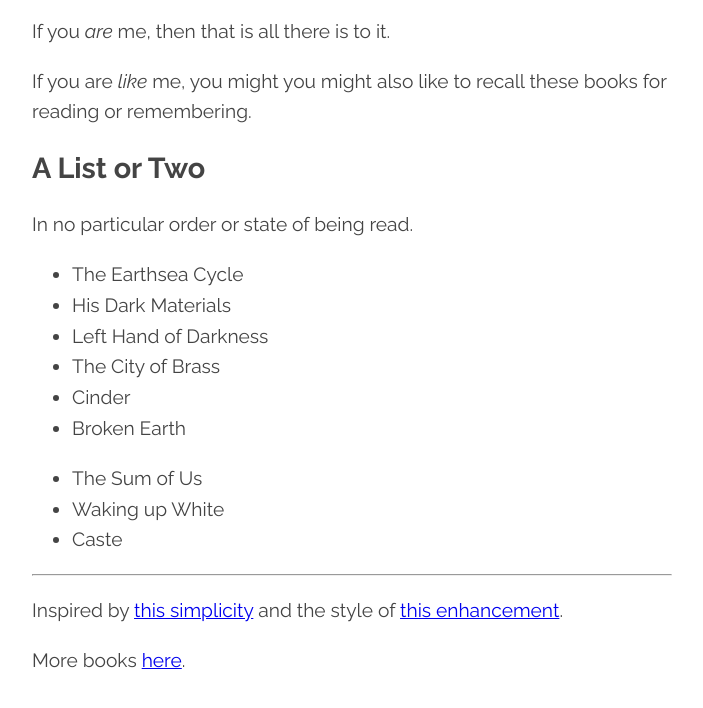
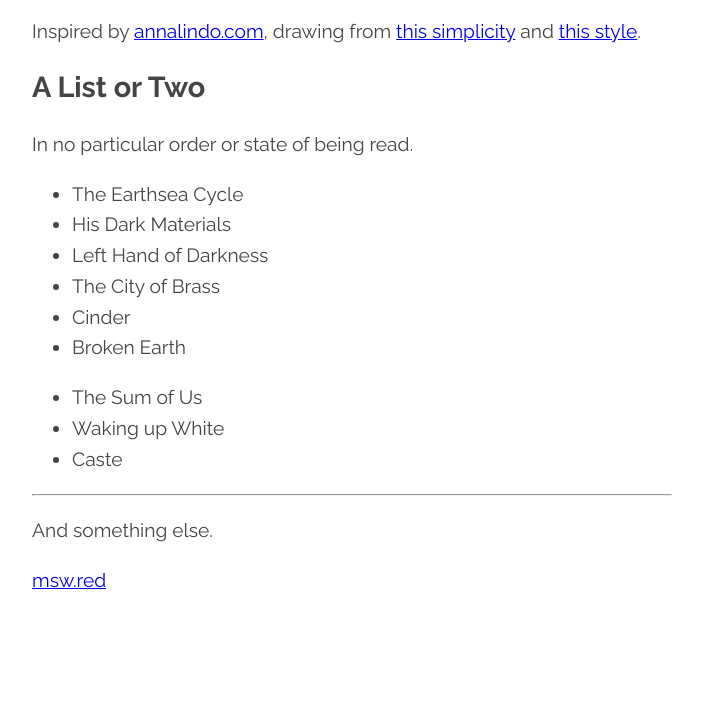
Before and after one commit to mstefanwalker/books, a plain HTML site: page index.html in a window 1280 px wide. Shown: the part 146-854 px from the top of the page, without its empty margins (288-991 px from the left). After the commit the page ends 800 px from the top, so only its background shows below. Drawn offline with Linux system fonts and the light colour scheme.

Commit message:
Make attributions prominent

```diff
--- a/index.html
+++ b/index.html
@@ -14,9 +14,7 @@
             <aside>A site for books I'd like to recall.</aside>
         </header>
 
-        <p>If you <em>are</em> me, then that is all there is to it.</p>
-
-        <p>If you are <em>like</em> me, you might you might also like to recall these books for reading or remembering.</p>
+        <p>Inspired by <a href="http://annalindo.com/">annalindo.com</a>, drawing from <a href="http://motherfuckingwebsite.com/">this simplicity</a> and <a href="http://bettermotherfuckingwebsite.com/">this style</a>.</p>
 
         <h2>A List or Two</h2>
 
@@ -39,8 +37,8 @@
 
         <hr>
 
-        <p>Inspired by <a href="http://motherfuckingwebsite.com/">this simplicity</a> and the style of <a href="http://bettermotherfuckingwebsite.com/">this enhancement</a>.</p>
+        <p>And something else.</p>
 
-        <p>More books <a href="http://annalindo.com/">here</a>.</p>
+        <a href="http://msw.red/">msw.red</a>
     </body>
 </html>
```
